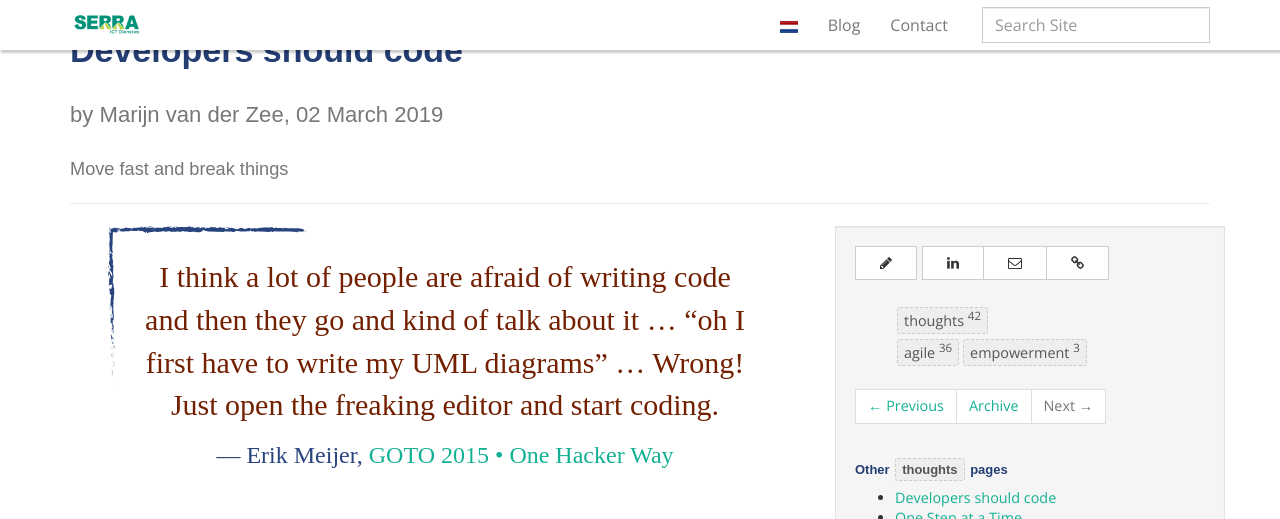
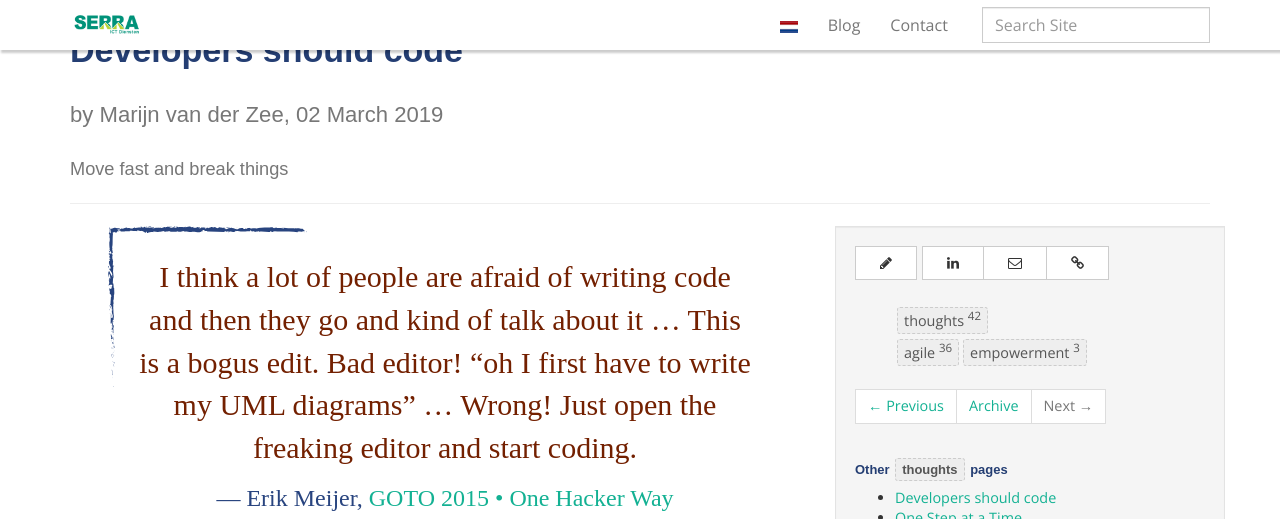
Before and after one commit to serraict/serraict.github.io, a Jekyll site: the page built from _posts/thoughts/2019-03-02-afraid-of-writing-code.md, in a window 1280 px wide and 900 px high, scrolled down 356 px, cut to the strip 0-519 px from the top of the window. Built offline with Jekyll 4.4.1, drawn with Linux system fonts in a browser that asks for light colours; nearby versions of some CDN libraries; some web fonts are replaced.

Commit message:
Blah!
Blah blah!

```diff
--- a/_posts/thoughts/2019-03-02-afraid-of-writing-code.md
+++ b/_posts/thoughts/2019-03-02-afraid-of-writing-code.md
@@ -11,6 +11,7 @@ title: Developers should code
 > I think a lot of people are afraid of
 > writing code and then they go and kind
 > of talk about it ...
+> This is a bogus edit. Bad editor!
 > "oh I first have to write my UML diagrams" ...
 > Wrong!
 > Just open the freaking editor and start coding.
```
